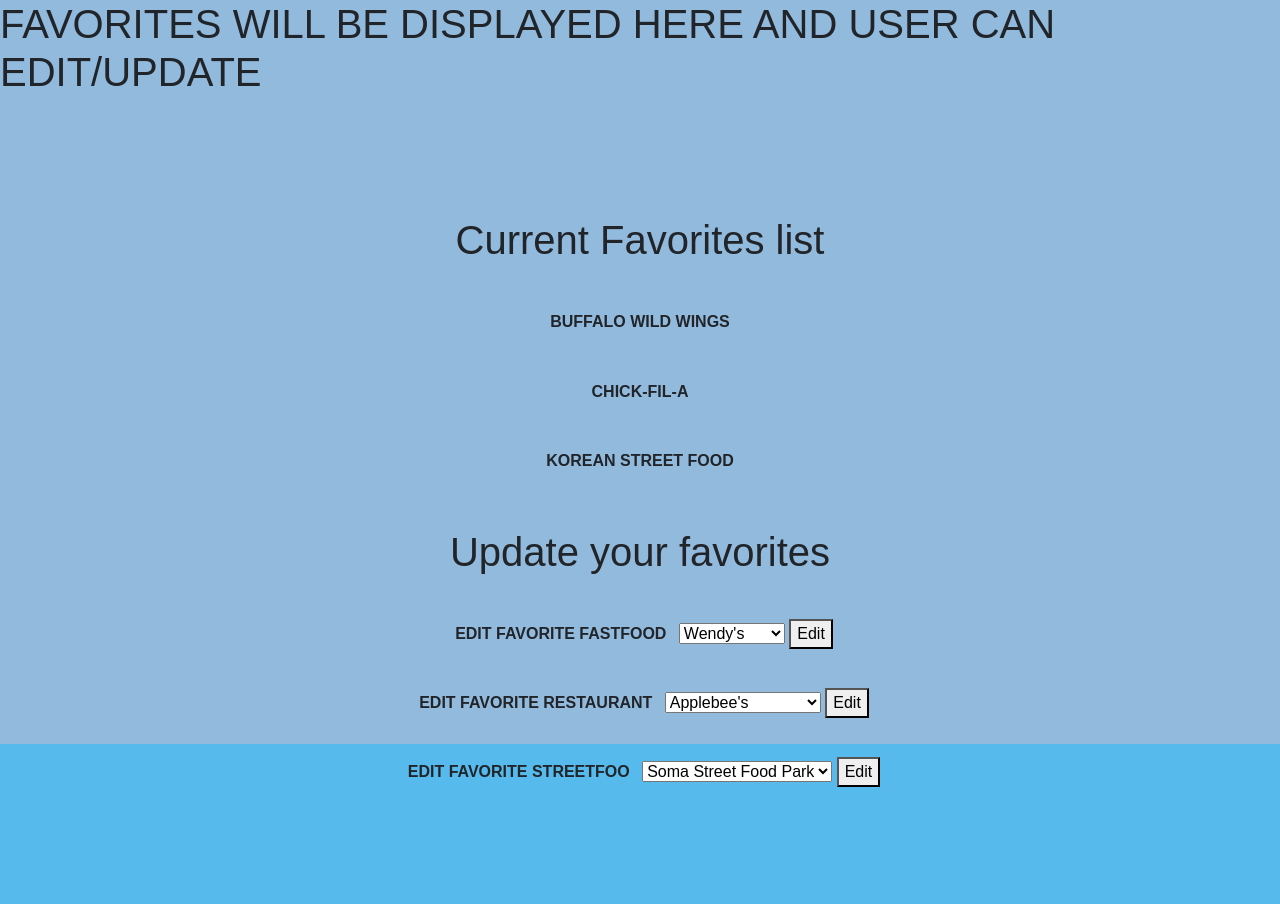
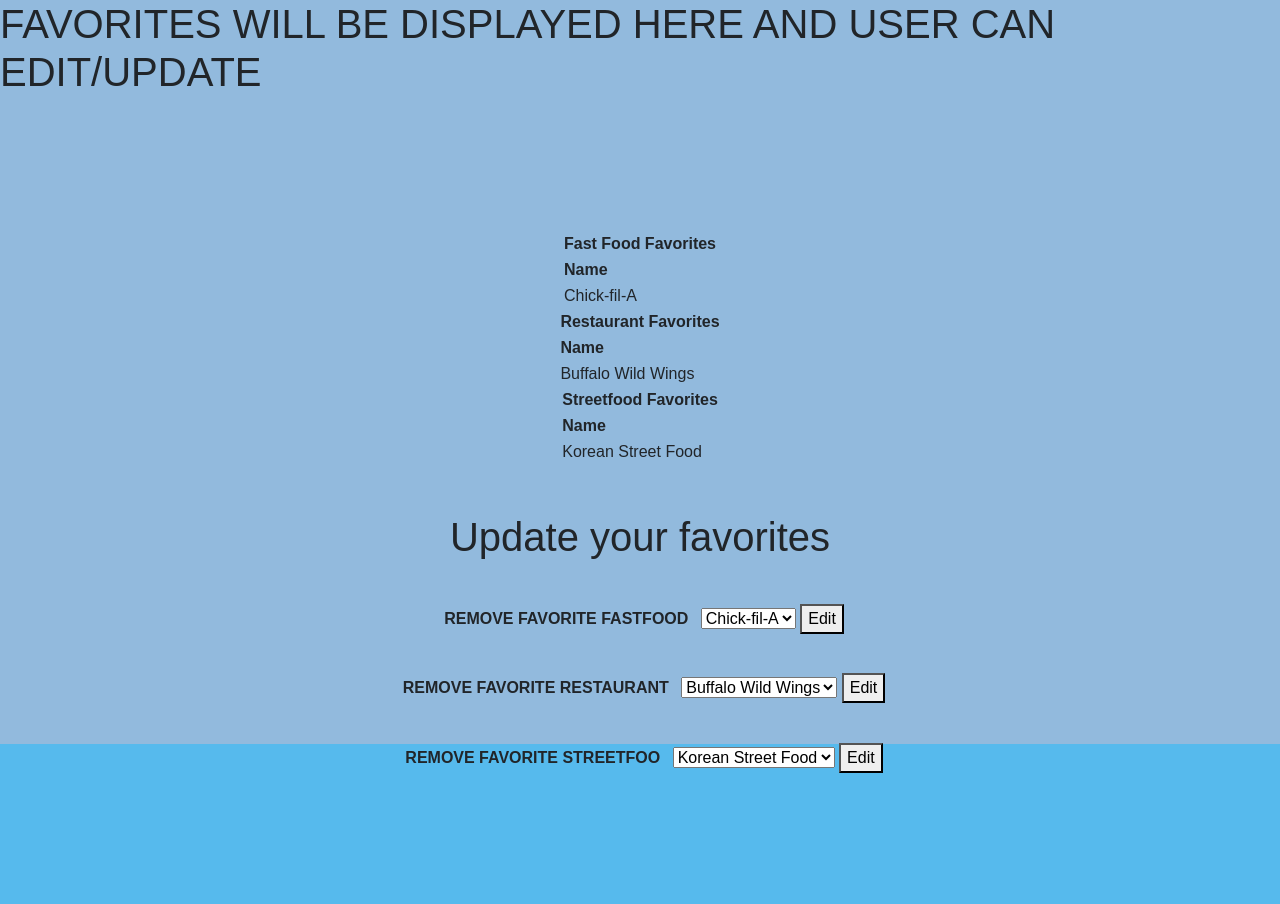
Before and after one commit to jakobpotosme/CSE-111-Project---Craving-Master, a Flask app: page /favorites in a window 1280 px wide. Shown: the part 56-960 px from the top of the page. Run offline with Flask 2, Linux system fonts and the light colour scheme; data comes from the database, SQL or seed files in the repository; both versions use the stored data as it was after the commit.

Commit message:
User can now add to favorites, updated favorites

```diff
--- a/app.py
+++ b/app.py
@@ -1,3 +1,4 @@
+from logging import fatal
 from flask import Flask, request, url_for, redirect
 from flask.templating import render_template
 from flask_sqlalchemy import SQLAlchemy
@@ -42,9 +43,13 @@
 class Favorites(UserMixin, db.Model):
     id = db.Column(db.Integer, primary_key=True)
     name = db.Column(db.String, unique=True, nullable=False)
+    type = db.Column(db.String, nullable=False)
 
     applicationConnect = db.relationship(
         'Application', backref='Favorites', lazy=True)
+    # connectFavoriteFastFood = db.relationship(
+    #     'Favorites', backref='Favorites', lazy=True
+    # )
 
 
 class City(UserMixin, db.Model):
@@ -57,11 +62,16 @@
 class FastFood(UserMixin, db.Model):
     id = db.Column(db.Integer, primary_key=True)
     city_id = db.Column(db.Integer, nullable=False)
-    name = db.Column(db.String, unique=True, nullable=False)
+    name = db.Column(db.String, nullable=False)
     state_id = db.Column(db.Integer, nullable=False)
+    type = db.Column(db.String, nullable=False)
 
     connectFastFoodCity = db.relationship(
         'FastFood_City', backref='FastFood', lazy=True)
+
+    # connectFavoriteFastFood = db.relationship(
+    #     'Favorite_FastFood', backref='FastFood', lazy=True
+    # )
 
 
 # many to many
@@ -73,11 +83,20 @@
         City.id))
 
 
+# class Favorite_FastFood(UserMixin, db.Model):
+#     id = db.Column(db.Integer, primary_key=True)
+#     FastFood_id = db.Column(db.Integer, db.ForeignKey(
+#         FastFood.id))
+#     Favorites_is = db.Column(db.Integer, db.ForeignKey(
+#         Favorites.id))
+
+
 class Restaurant(UserMixin, db.Model):
     id = db.Column(db.Integer, primary_key=True)
     city_id = db.Column(db.Integer, unique=False, nullable=False)
-    name = db.Column(db.String, unique=True, nullable=False)
+    name = db.Column(db.String, nullable=False)
     state_id = db.Column(db.Integer, unique=False, nullable=False)
+    type = db.Column(db.String, nullable=False)
 
     connectRestaurantCity = db.relationship(
         'Restaurant_City', backref='Restaurant', lazy=True)
@@ -96,6 +115,7 @@
     city_id = db.Column(db.Integer, unique=False, nullable=False)
     name = db.Column(db.String, unique=True, nullable=False)
     state_id = db.Column(db.Integer, unique=False, nullable=False)
+    type = db.Column(db.String, nullable=False)
 
     connectStreetFoodCity = db.relationship(
         'StreetFood_City', backref='StreetFood', lazy=True)
@@ -138,35 +158,42 @@
 # db.session.commit()
 # db.drop_all()
 
+
 # adding to fastfood
-# ff = FastFood(name="Wendy's", city_id=1, state_id=1)
-# ff = FastFood(name='Taco Bell', city_id=2, state_id=1)
-# ff = FastFood(name='Chick-fil-A', city_id=3, state_id=1)
-# ff = FastFood(name='Starbucks', city_id=4, state_id=1)
-# ff = FastFood(name="McDonald's", city_id=5, state_id=1)
+# ff = FastFood(name="Wendy's", city_id=1, state_id=1, type='ff')
+# ff = FastFood(name='Taco Bell', city_id=2, state_id=1, type='ff')
+# ff = FastFood(name='Chick-fil-A', city_id=3, state_id=1, type='ff')
+# ff = FastFood(name='Starbucks', city_id=4, state_id=1, type='ff')
+# ff = FastFood(name="McDonald's", city_id=5, state_id=1, type='ff')
+# ff = FastFood(name="McDonald's", city_id=3, state_id=1, type='ff')
 # db.session.add(ff)
+# db.session.commit()
 # FastFood.query.filter_by(name="Wendy'd").delete()
 
+# Favorites.query.filter_by(name="Buffalo Wild Wings").delete()
 
 # adding to restaurant
-# r = Restaurant(name="Applebee's", city_id=1, state_id=1)
-# r = Restaurant(name="Olive Garden", city_id=2, state_id=1)
-# r = Restaurant(name="Buffalo Wild Wings", city_id=3, state_id=1)
-# r = Restaurant(name="IHOP", city_id=4, state_id=1)
-# r = Restaurant(name="Red Lobster", city_id=5, state_id=1)
+# r = Restaurant(name="Applebee's", city_id=1, state_id=1, type='r')
+# r = Restaurant(name="Olive Garden", city_id=2, state_id=1, type='r')
+# r = Restaurant(name="Buffalo Wild Wings", city_id=3, state_id=1, type='r')
+# r = Restaurant(name="IHOP", city_id=4, state_id=1, type='r')
+# r = Restaurant(name="Red Lobster", city_id=5, state_id=1, type='r')
 # db.session.add(r)
+# db.session.commit()
 
 # adding streetfood
-# s = StreetFood(name="Soma Street Food Park", city_id=1, state_id=1)
-# s = StreetFood(name="El Fuego", city_id=2, state_id=1)
-# s = StreetFood(name="Korean Street Food", city_id=3, state_id=1)
-# s = StreetFood(name="Tacos Las Ranitas", city_id=4, state_id=1)
-# s = StreetFood(name="The Papaya Lady", city_id=5, state_id=1)
+# s = StreetFood(name="Soma Street Food Park", city_id=1, state_id=1, type='s')
+# s = StreetFood(name="El Fuego", city_id=2, state_id=1, type='s')
+# s = StreetFood(name="Korean Street Food", city_id=3, state_id=1, type='s')
+# s = StreetFood(name="Tacos Las Ranitas", city_id=4, state_id=1, type='s')
+# s = StreetFood(name="The Papaya Lady", city_id=5, state_id=1, type='s')
 
 # db.session.add(s)
+# db.session.commit()
 # FastFood.__table__.drop(db.engine)
 # Restaurant.__table__.drop(db.engine)
 # StreetFood.__table__.drop(db.engine)
+# Favorites.__table__.drop(db.engine)
 # db.session.commit()
 
 
@@ -223,47 +250,54 @@
 def selection():
     input = request.form['city-input']
     print(input)
-
-    joinedFastFoodResult = []
-    for c, ff in db.session.query(City, FastFood).filter(
-            City.name == input).filter(City.id == FastFood.city_id).all():
-        joinedFastFoodResult.append(ff.name)
-
-    joinedStreetFoodResult = []
-    for c, s in db.session.query(City, StreetFood).filter(
-            City.name == input).filter(City.id == StreetFood.city_id).all():
-        joinedStreetFoodResult.append(s.name)
-
-    joinedRestaurantResult = []
-    for c, r in db.session.query(City, Restaurant).filter(
-            City.name == input).filter(City.id == Restaurant.city_id).all():
-        joinedRestaurantResult.append(r.name)
-    print(joinedRestaurantResult)
-    return render_template('selection.html', FastFood=joinedFastFoodResult, StreetFood=joinedStreetFoodResult, Restaurant=joinedRestaurantResult)
+    # return render_template('selection.html', City=input, FastFood=joinedFastFoodResult, StreetFood=joinedStreetFoodResult, Restaurant=joinedRestaurantResult)
+    return render_template('selection.html', City=input)
 
 
 @app.route('/fastfood', methods=['GET', 'POST'])
 @login_required
 def fastfood():
-    fastfoodInfo = request.form['ff-btn']
-    print(fastfoodInfo)
-    return render_template('fastfood.html', fastfood=fastfoodInfo)
+
+    selectionType = request.form['ff-btn']
+    city = request.form['city']
+    print(selectionType)
+    print(city)
+    joinedFastFoodResult = []
+    for c, ff in db.session.query(City, FastFood).filter(
+            City.name == city).filter(City.id == FastFood.city_id).all():
+        joinedFastFoodResult.append(ff.name)
+
+    return render_template('fastfood.html', fastfood=joinedFastFoodResult)
 
 
 @app.route('/streetfood', methods=['GET', 'POST'])
 @login_required
 def streetfood():
     streetfoodInfo = request.form['s-btn']
+    city = request.form['city']
+
+    joinedStreetFoodResult = []
+    for c, s in db.session.query(City, StreetFood).filter(
+            City.name == city).filter(City.id == StreetFood.city_id).all():
+        joinedStreetFoodResult.append(s.name)
+
     print(streetfoodInfo)
-    return render_template('streetfood.html', streetfood=streetfoodInfo)
+    return render_template('streetfood.html', streetfood=joinedStreetFoodResult)
 
 
 @app.route('/restaurant', methods=['GET', 'POST'])
 @login_required
 def restaurant():
     restaurantInfo = request.form['r-btn']
+    city = request.form['city']
     print(restaurantInfo)
-    return render_template('restaurant.html', restaurant=restaurantInfo)
+
+    joinedRestaurantResult = []
+    for c, r in db.session.query(City, Restaurant).filter(
+            City.name == city).filter(City.id == Restaurant.city_id).all():
+        joinedRestaurantResult.append(r.name)
+
+    return render_template('restaurant.html', restaurant=joinedRestaurantResult)
 
 
 @app.route('/favorites', methods=['GET', 'POST'])
@@ -271,13 +305,39 @@
 
     # maybe add a column to favorites where indicates top 3 or just list them all
     # with details
+
     favorites = Favorites.query.all()
-    fastfood = FastFood.query.all()
-    restaurant = Restaurant.query.all()
-    streetfood = StreetFood.query.all()
+    fastfoodFavorites = Favorites.query.filter_by(type='ff').all()
+    restaurantFavorites = Favorites.query.filter_by(type='r').all()
+    streetfoodFavorites = Favorites.query.filter_by(type='s').all()
 
     print(favorites)
-    return render_template('favorites.html', favorites=favorites, fastfood=fastfood, restaurant=restaurant, streetfood=streetfood)
+    return render_template('favorites.html', favorites=favorites, fastFavs=fastfoodFavorites,
+                           restFavs=restaurantFavorites, streetFavs=streetfoodFavorites)
+
+
+@app.route('/addfavorite', methods=['GET', 'POST'])
+def edit():
+    if request.method == 'POST':
+
+        type = request.form['type']
+        if type == 'ff':
+            name = request.form['edit']
+            newFavorite = Favorites(name=name, type=type)
+            db.session.add(newFavorite)
+            db.session.commit()
+        elif type == 's':
+            name = request.form['edit']
+            newFavorite = Favorites(name=name, type=type)
+            db.session.add(newFavorite)
+            db.session.commit()
+        elif type == 'r':
+            name = request.form['edit']
+            newFavorite = Favorites(name=name, type=type)
+            db.session.add(newFavorite)
+            db.session.commit()
+
+    return redirect(url_for(selection))
 
 
 @app.route('/list', methods=['GET', 'POST'])
--- a/templates/favorites.html
+++ b/templates/favorites.html
@@ -41,18 +41,61 @@
     <h1>FAVORITES WILL BE DISPLAYED HERE AND USER CAN EDIT/UPDATE</h1>
 
     <div class="wrapper">
-        <h1>Current Favorites list</h1>
+        <!-- <h1>Current Favorites list</h1>
         {%for i in favorites%}
         <h2>{{i.name}} </h2>
-        {%endfor%}
+        {%endfor%} -->
+
+        <table>
+            <tr>
+                <th>Fast Food Favorites</th>
+            </tr>
+            <tr>
+                <th>Name</th>
+            </tr>
+            {% for i in fastFavs%}
+            <tr>
+                <td>{{i.name}}</td>
+            </tr>
+            {%endfor%}
+        </table>
+
+        <table>
+            <tr>
+                <th>Restaurant Favorites</th>
+            </tr>
+            <tr>
+                <th>Name</th>
+            </tr>
+            {% for i in restFavs%}
+            <tr>
+                <td>{{i.name}}</td>
+            </tr>
+            {%endfor%}
+        </table>
+
+        <table>
+            <tr>
+                <th>Streetfood Favorites</th>
+            </tr>
+            <tr>
+                <th>Name</th>
+            </tr>
+            {% for i in streetFavs%}
+            <tr>
+                <td>{{i.name}}</td>
+            </tr>
+            {%endfor%}
+        </table>
+
         <br>
         <br>
         <h1>Update your favorites</h1>
         <form id="editFastFoodForm">
 
-            <h2>Edit Favorite FastFood</h2>
+            <h2>Remove Favorite FastFood</h2>
             <select>
-                {%for i in fastfood %}
+                {%for i in fastFavs %}
                 <option>{{i.name}}</option>
                 {%endfor%}
             </select>
@@ -60,9 +103,9 @@
         </form>
         <form id="editRestaurantForm">
 
-            <h2>Edit Favorite Restaurant</h2>
+            <h2>Remove Favorite Restaurant</h2>
             <select>
-                {%for i in restaurant %}
+                {%for i in restFavs %}
                 <option>{{i.name}}</option>
                 {%endfor%}
             </select>
@@ -70,9 +113,9 @@
         </form>
         <form id="editStreetFoodForm">
 
-            <h2>Edit Favorite StreetFoo</h2>
+            <h2>Remove Favorite StreetFoo</h2>
             <select>
-                {%for i in streetfood %}
+                {%for i in streetFavs %}
                 <option>{{i.name}}</option>
                 {%endfor%}
             </select>
```
Also changed, not shown: templates/fastfood.html (+17 -1 lines), templates/restaurant.html (+17 -1 lines), templates/selection.html (+5 -2 lines), templates/streetfood.html (+15 -1 lines), example.sqlite.
